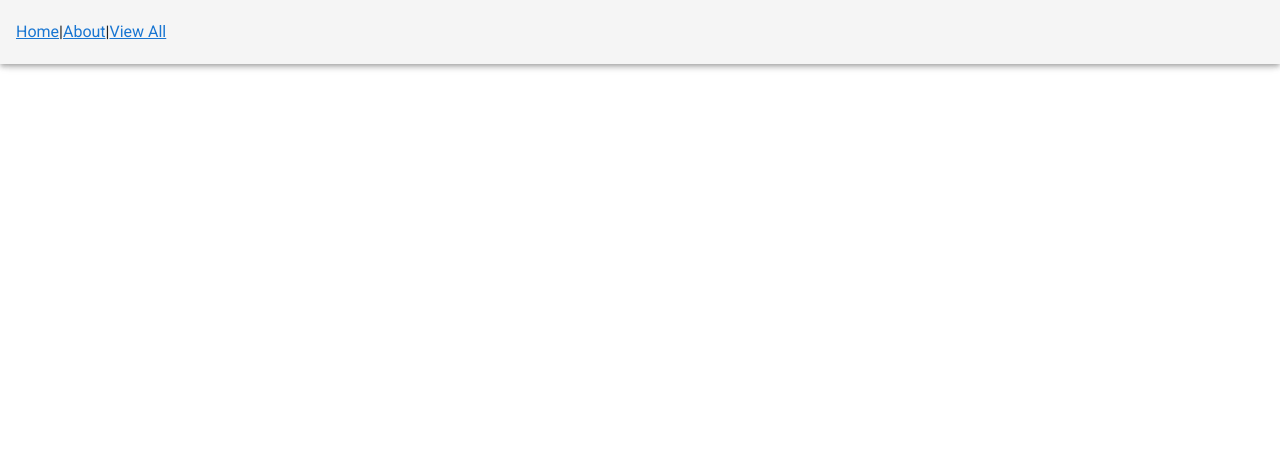
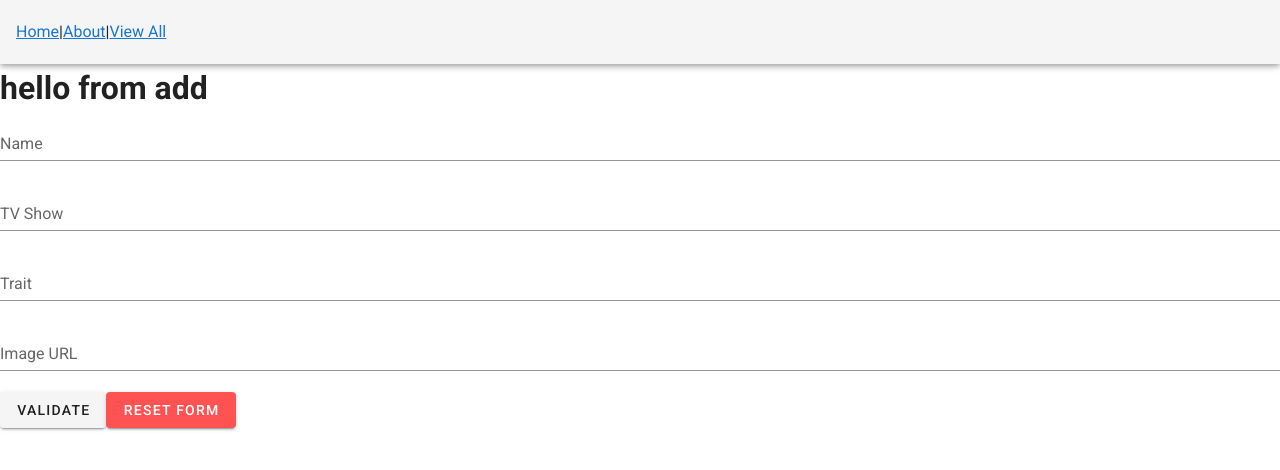
Before and after one commit to mollyjw/CharList, a Vue app: page /add in a window 1280 px wide. Shown: the top 470 px of the page. Built offline with nearby package versions, Linux system fonts and the light colour scheme.

Commit message:
adding a character semi works (reset issue), routing is improved

```diff
--- a/package.json
+++ b/package.json
@@ -18,7 +18,7 @@
     "@typescript-eslint/parser": "^4.18.0",
     "@vue/cli-plugin-babel": "~4.5.0",
     "@vue/cli-plugin-eslint": "~4.5.0",
-    "@vue/cli-plugin-router": "~4.5.0",
+    "@vue/cli-plugin-router": "^4.5.12",
     "@vue/cli-plugin-typescript": "~4.5.0",
     "@vue/cli-service": "~4.5.0",
     "@vue/eslint-config-typescript": "^7.0.0",
--- a/src/models/char-model.ts
+++ b/src/models/char-model.ts
@@ -3,7 +3,7 @@ export default class Character {
     public id: number,
     public name: string,
     public show: string,
-    public traits: Array<string>,
+    public traits: string,
     public isFave: boolean,
     public img: string
   ) {}
--- a/src/models/character-list.ts
+++ b/src/models/character-list.ts
@@ -4,7 +4,7 @@ export const CharacterList: Character[] = [
           id: 1,
           name: "Blanche Devereaux",
           show: "Golden Girls",
-          traits: ["confident", "charming", "man-crazy"],
+          traits: "confident, charming, man-crazy",
           isFave: true,
           img: "https://static.wikia.nocookie.net/goldengirls/images/c/cb/Blanche.jpg/revision/latest/scale-to-width-down/290?cb=20180117224407"
         },
@@ -12,7 +12,7 @@ export const CharacterList: Character[] = [
           id: 2,
           name: "Rose Nylund",
           show: "Golden Girls",
-          traits: ["childlike", "sweet", "ditzy"],
+          traits: "childlike, sweet, ditzy",
           isFave: true,
           img:
             "https://images2.minutemediacdn.com/image/upload/c_crop,h_1209,w_1800,x_0,y_67/v1610685213/shape/mentalfloss/639814-nbc_universal.jpg?itok=rU59sv05",
@@ -21,7 +21,7 @@ export const CharacterList: Character[] = [
           id: 3,
           name: "Dorothy Zbornak",
           show: "Golden Girls",
-          traits: ["quick-witted", "intelligent", "sarcastic"],
+          traits: "quick-witted, intelligent, sarcastic",
           isFave: true,
           img: "https://miro.medium.com/max/800/1*bptAskaTX4r9jrBbIFWDpg.jpeg",
         },
@@ -29,7 +29,7 @@ export const CharacterList: Character[] = [
           id: 4,
           name: "Sophia Petrillo",
           show: "Golden Girls",
-          traits: ["wise", "spunky", "sassy"],
+          traits: "wise, spunky, sassy",
           isFave: false,
           img:
             "https://www.sheknows.com/wp-content/uploads/2018/08/798103515ba4ca5201a9.jpeg?w=300",
--- a/src/router/index.ts
+++ b/src/router/index.ts
@@ -4,6 +4,7 @@ import Home from '../views/Home.vue';
 import AllChar from '../views/AllChar.vue';
 import About from '../views/About.vue';
 import AddChar from '../views/AddChar.vue'
+import OneChar from '../views/OneChar.vue'
 
 Vue.use(VueRouter)
 
@@ -26,9 +27,10 @@ const routes: Array<RouteConfig> = [
   {
     path: '/characters/:id',
     name: 'OneChar',
+    component: OneChar
   },
   {
-    path: '/characters/add}',
+    path: '/add',
     name: 'AddChar',
     component: AddChar
   }
@@ -36,7 +38,7 @@ const routes: Array<RouteConfig> = [
 
 const router = new VueRouter({
   mode: 'history',
-  base: process.env.BASE_URL,
+  base: "",
   routes
 })
 
--- a/src/services/char-service.ts
+++ b/src/services/char-service.ts
@@ -3,10 +3,15 @@ import  { CharacterList }  from "../models/character-list";
 
 export default {
     getAllChars() {
-        return CharacterList
+        return CharacterList;
     },
 
     addChar(Character: Character){
-        CharacterList.push(Character)
+        CharacterList.push(Character);
     },
+
+    //currently will not work for any added characters because it works based off of array id (first add to array is 5th el with index of 4)
+    getOneChar(id: number){
+        return CharacterList[id - 1];
+    }
 }
--- a/src/views/AddChar.vue
+++ b/src/views/AddChar.vue
@@ -1,33 +1,110 @@
 <template>
 <div class="add">
+
 <h1>hello from add</h1>
+  <v-form
+    ref="form"
+    v-model="valid"
+    lazy-validation
+  >
+
+    <v-text-field
+      v-model="character.name"
+      :rules="nameRules"
+      label="Name"
+      required
+    ></v-text-field>
+
+    <v-text-field
+      v-model="character.show"
+      :rules="showRules"
+      label="TV Show"
+      required
+    ></v-text-field>
+
+    <v-text-field
+      v-model="character.traits"
+      label="Trait"
+    ></v-text-field>
+
+    <v-text-field
+      v-model="character.img"
+      label="Image URL"
+    ></v-text-field>
+
+
+
+    <v-btn
+      :disabled="!valid"
+      @click="addChar(character)"
+    >
+      Validate
+    </v-btn>
+
+    <v-btn
+      color="error"
+      class="mr-4"
+      @click="reset"
+    >
+      Reset Form
+    </v-btn>
+
+
+  </v-form>
 </div>
 </template>
 
 <script lang="ts">
-import Vue from "vue";
+import Vue from 'vue'
 import Character from "@/models/char-model";
 import CharacterService from "../services/char-service";
 
 export default Vue.extend({
-  name: "AddChar",
-  data: function () {
+    name: 'AddChar',
+    data: function() {
         return {
             character: {
-        id: "",
+                id: Math.floor(Math.random() * 100),
                 name: "",
                 show: "",
-        traits: [],
+                traits: "",
                 isFave: false,
-        img: "",
+                img: ""
             },
-    };
+            valid: true,
+            nameRules: [
+                v => !!v || "Name is required",
+                v => (v && v.length >= 2) || 'Name must be at least 2 characters'
+            ],
+            showRules: [
+                v => !!v || "Show is required",
+                v => (v && v.length >= 2) || 'Show must be at least 2 characters'
+            ],
+
+        }
+    },
+
+    computed: {
+        randId() {
+            return Math.floor(Math.random() * 100)
+        }
     },
 
     methods: {
+        reset () {
+            this.character.id = this.randId,
+            this.character.name = '',
+            this.character.show = '',
+            this.character.traits = '',
+            this.character.isFave = false,
+            this.character.img = ''
+        },
+        //currently resets before sending data, need to look up how I fixed before
         addChar(character: Character) {
             CharacterService.addChar(character);
+            this.reset();
         },
-  },
-});
+
+    }
+})
 </script>
--- a/src/views/AllChar.vue
+++ b/src/views/AllChar.vue
@@ -6,7 +6,12 @@
           <v-card>
             <v-img v-bind:src="char.img"></v-img>
             <v-card-title>
-              {{ char.name }}
+              <router-link
+                class="text-decoration-none"
+                :to="{ name: 'OneChar', params: { id: char.id } }"
+              >
+                {{ char.name }}
+              </router-link>
             </v-card-title>
             <v-card-subtitle>From {{char.show}}</v-card-subtitle>
             <v-card-actions>
@@ -18,8 +23,6 @@
         </v-flex>
       </v-layout>
     </v-container>
-
-    <button v-on:click="getAll()">hey</button>
   </div>
 </template>
 
@@ -41,10 +44,6 @@ export default Vue.extend({
       const result = CharacterService.getAllChars();
       console.log(result);
     },
-    //   addChar(id: number, name: string, show: string, traits: any, isFave: boolean, img: string) {
-    //       Character =
-    //       CharacterService.addChar(id,name, show, traits, isFave, img)
-    //   }
   },
 });
 </script>
--- /dev/null
+++ b/src/views/OneChar.vue
@@ -0,0 +1,28 @@
+<template>
+  <div class="onechar">
+    <h1>single character</h1>
+  </div>
+</template>
+
+<script lang="ts">
+import Vue from 'vue';
+import CharacterService from "../services/char-service"
+
+export default Vue.extend({
+  name: 'OneChar',
+
+  mounted() {
+      var id: number = this.$route.params.id;
+      console.log(id);
+      this.getCharInfo(id);
+      console.log(this.getCharInfo(id))
+  },
+
+  methods: {
+      //currently will not work for any added characters because it works based off of array id (first add to array is 5th el with index of 4)
+      getCharInfo(id: number) {
+          return CharacterService.getOneChar(id)
+      }
+  }
+});
+</script>
```
Lines whose indentation alone changed are shown as unchanged.
